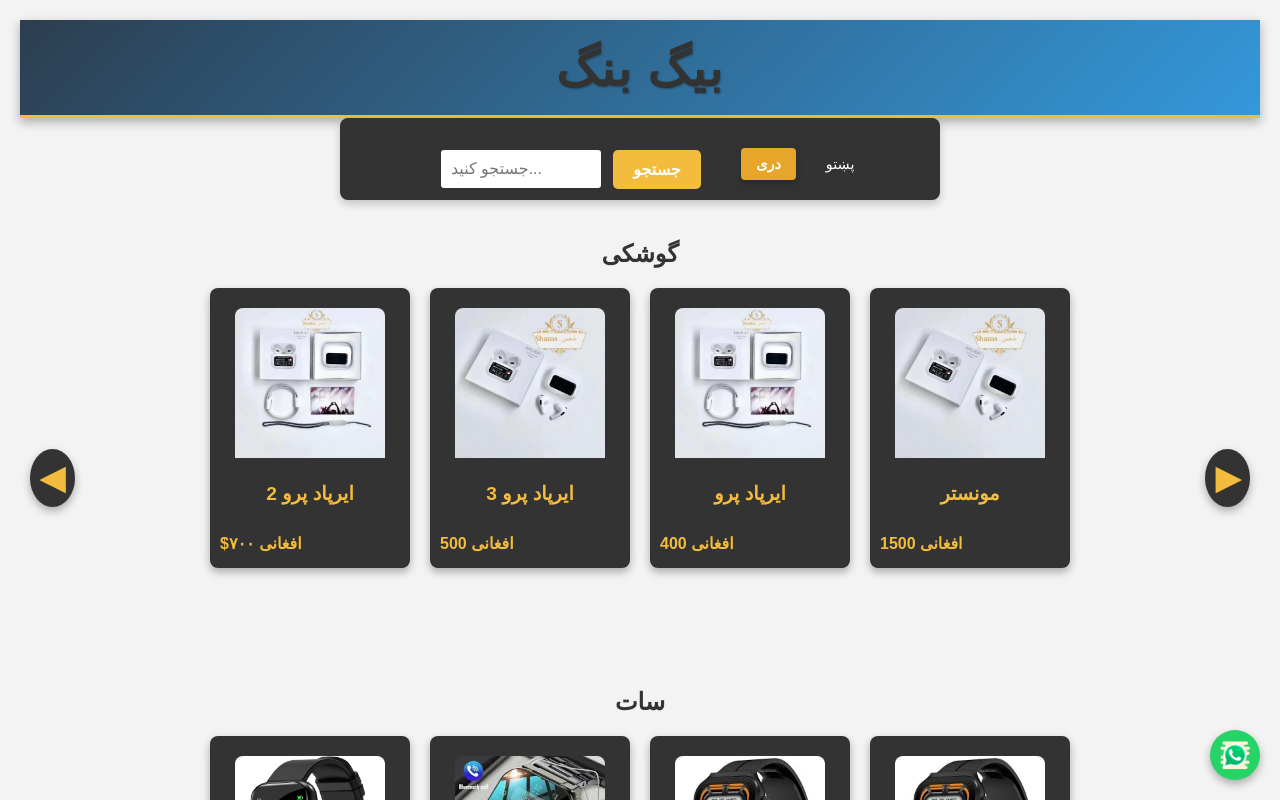
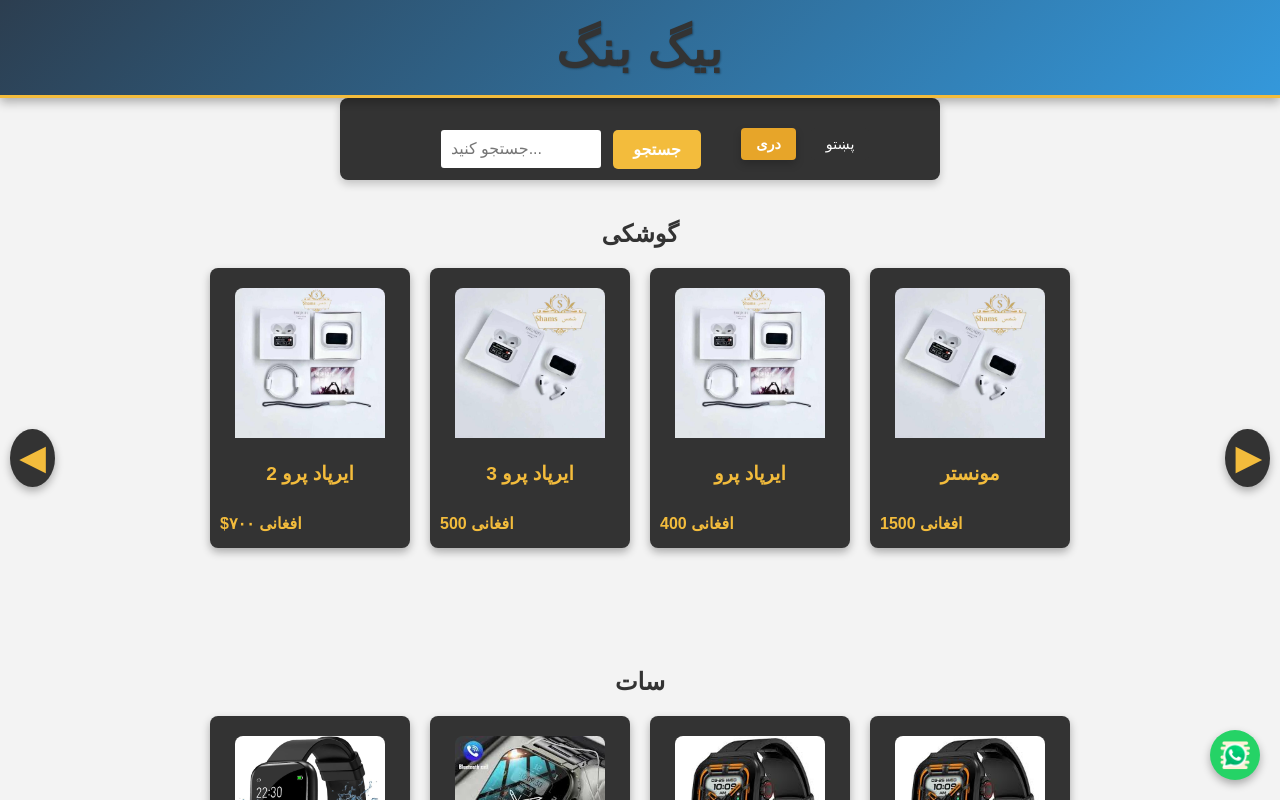
Before and after one commit to bigbangstore/bigbang, a React (Create React App) app: page / in a window 1280 px wide. Shown: the top 800 px of the page. Built offline with nearby package versions, Linux system fonts and the light colour scheme.

Commit message:
updating css

```diff
--- a/src/App.css
+++ b/src/App.css
@@ -118,6 +118,19 @@ h1 {
   font-size: 0.9rem;
 }
 
+/* Reset any margin or padding for the body and html */
+html, body {
+  margin: 0;
+  padding: 0;
+  width: 100%;
+  height: 100%;
+}
+
+/* Ensure the app container does not add padding */
+.app-container {
+  padding: 0; /* Remove any padding here */
+}
+
 /* Mobile Responsiveness */
 @media (max-width: 600px) {
   .card-row {
--- a/src/components/styles/Header.css
+++ b/src/components/styles/Header.css
@@ -1,10 +1,15 @@
-/* src/components/Header.css */
 .header {
   background: linear-gradient(135deg, #2c3e50, #3498db);
   color: white;
   padding: 20px 0;
   text-align: center;
   box-shadow: 0 4px 10px rgba(0, 0, 0, 0.3);
+  width: 100vw; /* Full viewport width */
+  margin: 0;
+  position: relative;
+  left: 0;
+  top: 0;
+  width: 100%;
 }
 
 .header-title {
```
Lines whose indentation alone changed are shown as unchanged.
